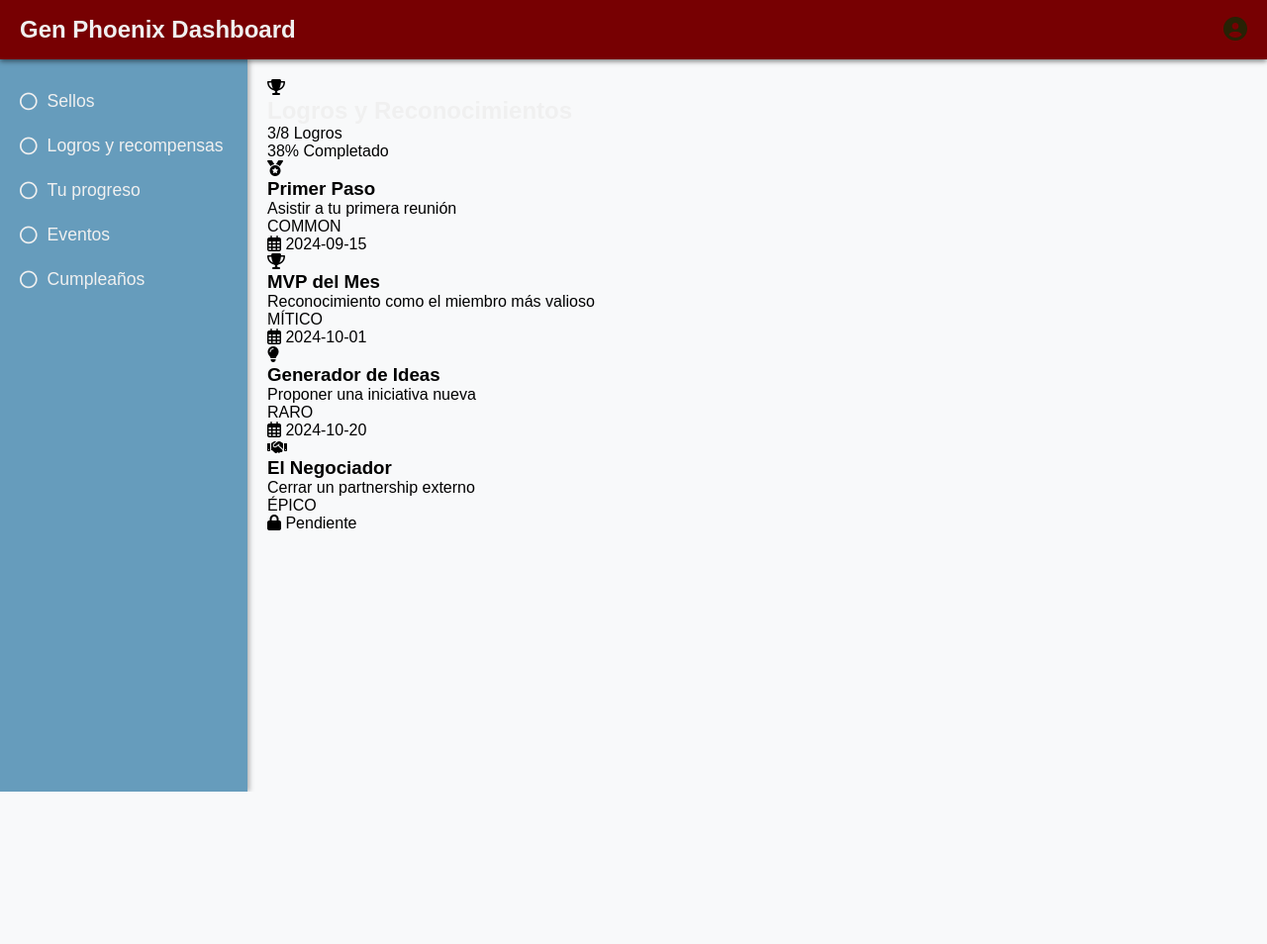
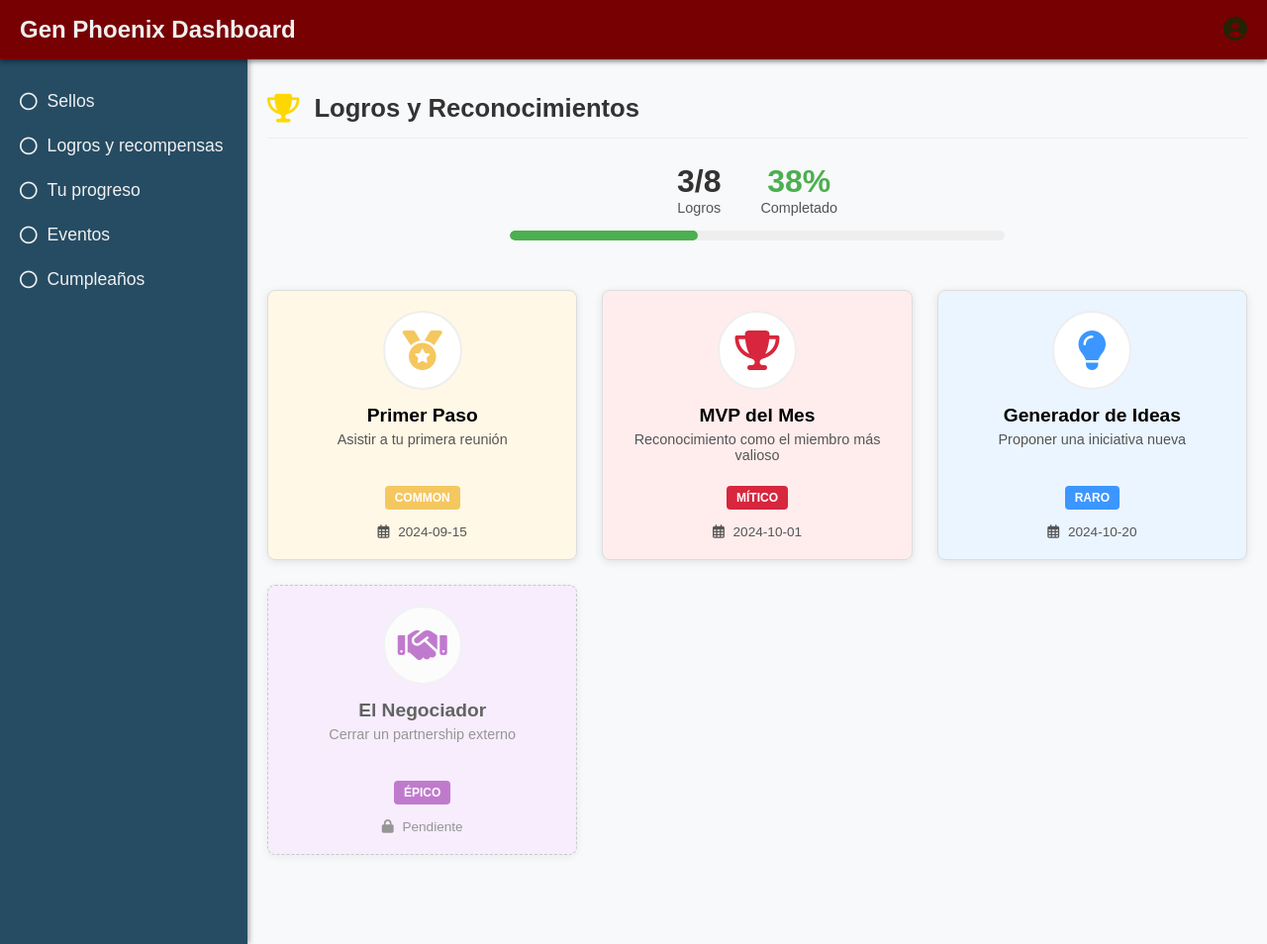
Before and after one commit to moonny2024/Pasaporte_Aiesec, a Flask app: page /logros in a window 1280 px wide. Shown: the whole page at 99% size. Before the commit the page ends 800 px from the top, so only its background shows below. Run offline with Flask 3, Linux system fonts and the light colour scheme; the visitor is signed in with stand-in values (Sample User, id 1).

Commit message:
ya va quedando

```diff
--- a/static/css/achievements.css
+++ b/static/css/achievements.css
@@ -22,18 +22,7 @@
 }
 
 /* Base y Reset */
-* {
-    box-sizing: border-box;
-    margin: 0;
-    padding: 0;
-}
 
-body {
-    font-family: 'Roboto', sans-serif;
-    background-color: var(--color-bg-page);
-    color: var(--color-text-dark);
-    line-height: 1.5;
-}
 
 .progress-page-container {
     max-width: 1200px; /* Ancho máximo en PC */
@@ -60,9 +49,11 @@ body {
     margin-right: 15px;
 }
 
-.header-title {
+.header-titles {
     font-size: 1.6em;
     font-weight: 700;
+    color: var(--color-text-dark);
+
 }
 
 /* Resumen (Stats y Barra) */
--- a/static/css/header.css
+++ b/static/css/header.css
@@ -1,6 +1,6 @@
 :root {
     --color-dark-bg: #faeed2;      /* Fondo Principal Oscuro */
-    --color-sidebar-bg: #669cbc; /* Fondo del Sidebar */
+    --color-sidebar-bg: #264c63; /* Fondo del Sidebar */
     --color-primary-text: #F0F0F0; /* Color principal del texto */
     --color-accent: #272205;    /* Dorado de AIESEC para acentos */
     --color-header-bg: #770002; /* Rojo oscuro para el Header */
--- a/templates/achievements.html
+++ b/templates/achievements.html
@@ -6,6 +6,7 @@
     <title>Logros y Recompensas | AIESEC Gen Phoenix</title>
     <link rel="stylesheet" href="{{ url_for('static', filename='css/header.css') }}">
     <link rel="stylesheet" href="{{ url_for('static', filename='css/barra.css') }}">
+    <link rel="stylesheet" href="{{ url_for('static', filename='css/achievements.css') }}">
     <link rel="stylesheet" href="../static/css/progress.css"> <link rel="stylesheet" href="https://cdnjs.cloudflare.com/ajax/libs/font-awesome/6.5.2/css/all.min.css">
     <link href="https://fonts.googleapis.com/css2?family=Roboto:wght@300;400;700&display=swap" rel="stylesheet">
 </head>
@@ -49,7 +50,7 @@
             <div class="progress-page-content">
                 <header class="progress-header">
                     <i class="fas fa-trophy header-icon"></i>
-                    <h1 class="header-title">Logros y Reconocimientos</h1>
+                    <h1 class="header-titles">Logros y Reconocimientos</h1>
                 </header>
 
                 <section class="progress-summary">
```
